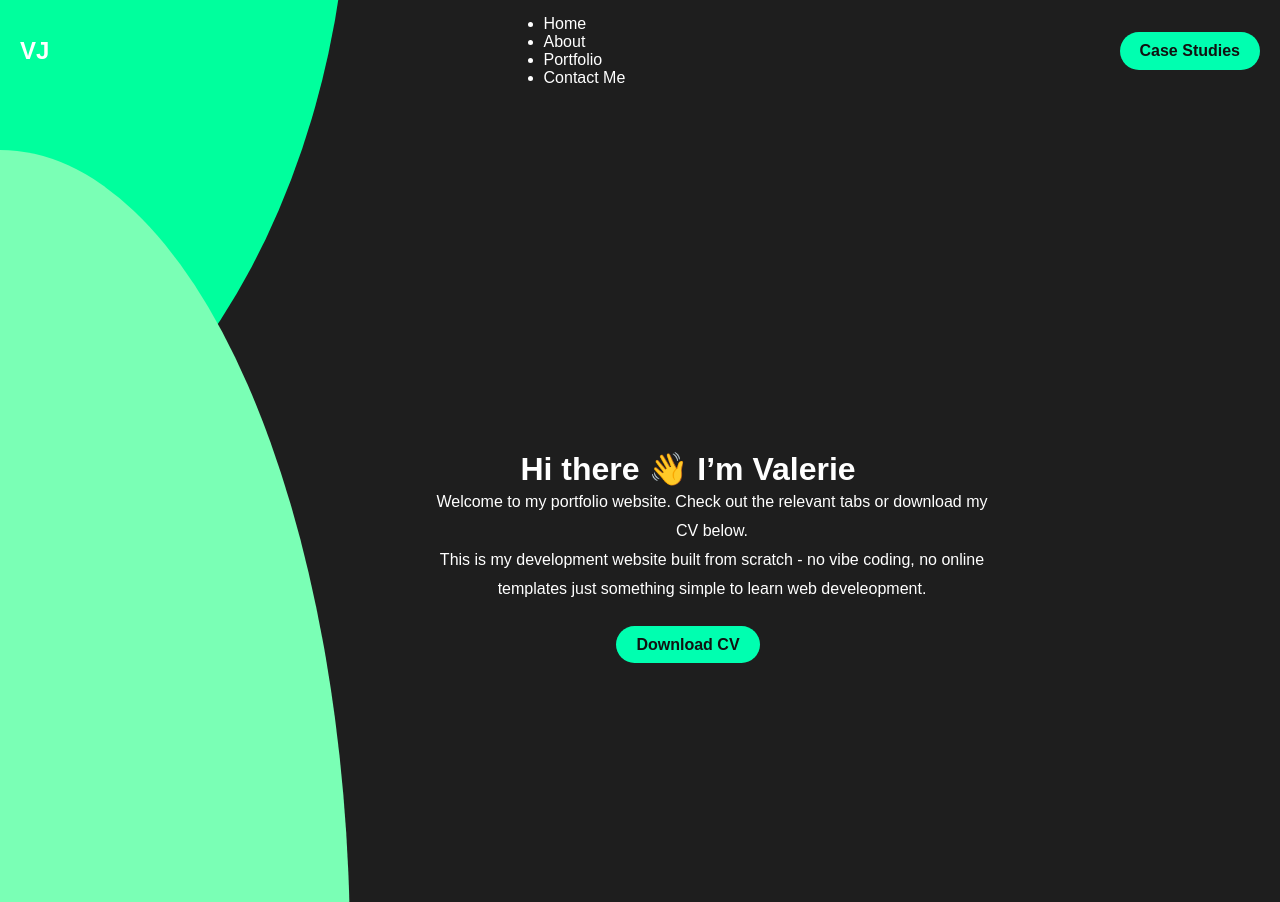
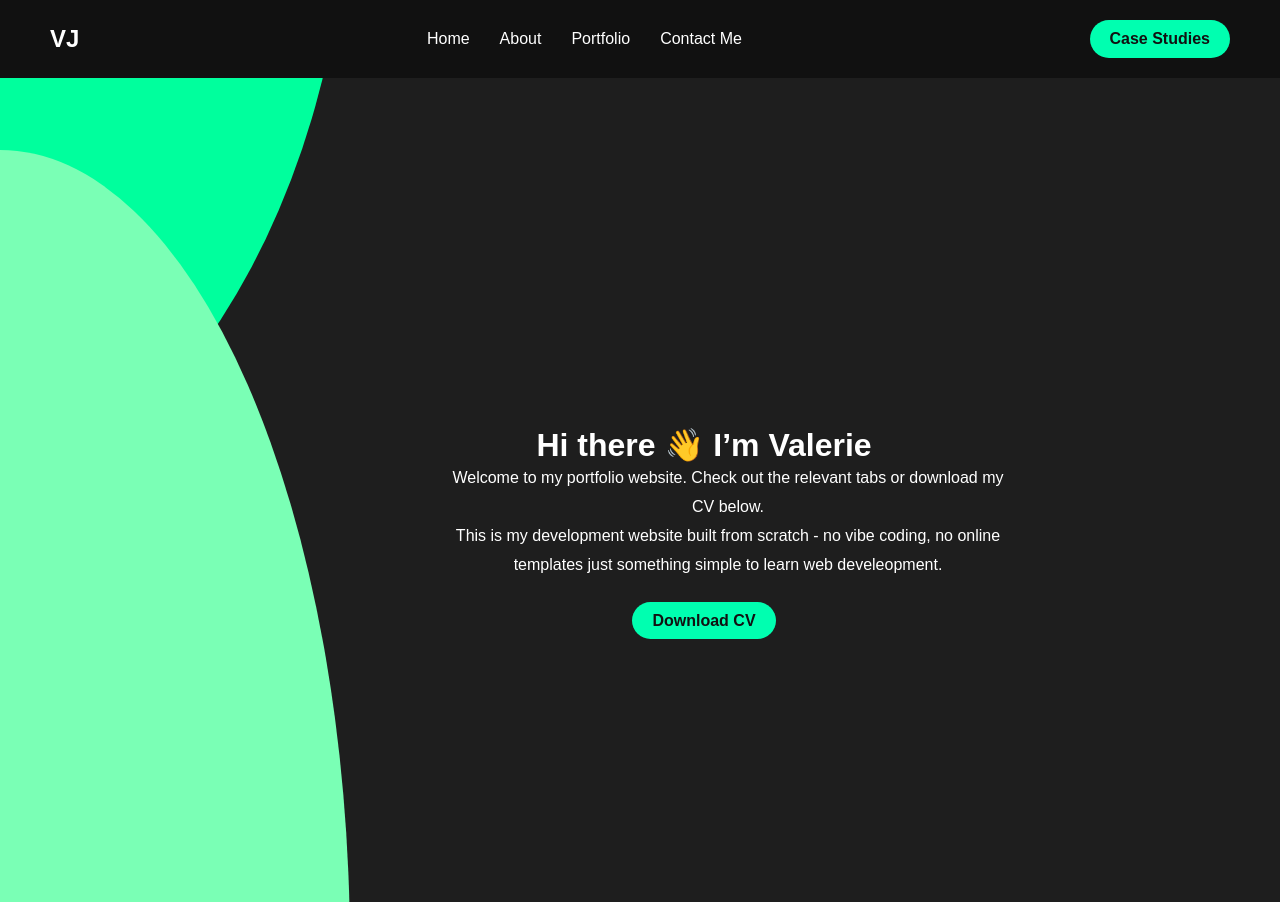
Before and after one commit to valeriej0nes/test-repo, a plain HTML site: page index.html in a window 1280 px wide. After the commit the page ends 800 px from the top, so only its background shows below. Drawn offline with Linux system fonts and the light colour scheme.

Commit message:
Update style.css

```diff
--- a/style.css
+++ b/style.css
@@ -13,6 +13,11 @@ body {
     flex-direction: column;
     min-height: 100vh;
     overflow-x: hidden;
+}
+
+html, body {
+  height: 100%;
+  overflow: hidden;
 }
 
 .blob-dark {
@@ -37,6 +42,7 @@ body {
   z-index: -1;
 }
 
+
 /* Line Spacing */
 p {
   line-height: 1.8;
@@ -45,10 +51,10 @@ p {
 /* Navbar */
 nav {
     display: flex;
-    flex-wrap: wrap; /* allows items to wrap on small screens */
     justify-content: space-between;
     align-items: center;
-    padding: 15px 20px;
+    padding: 20px 50px;
+    background-color: #111;
 }
 
 nav .logo {
@@ -57,8 +63,9 @@ nav .logo {
 }
 
 nav ul {
-    flex-wrap: wrap;
-    gap: 15px;
+    display: flex;
+    list-style: none;
+    gap: 30px;
 }
 
 nav ul li a {
@@ -129,6 +136,6 @@ nav ul li a:hover {
 
 @media (min-width: 1024px) {
   .hero-content {
-    margin-left: 6rem; /* more space on big screens */
+    margin-left: 8rem; /* more space on big screens */
   }
 }
```
